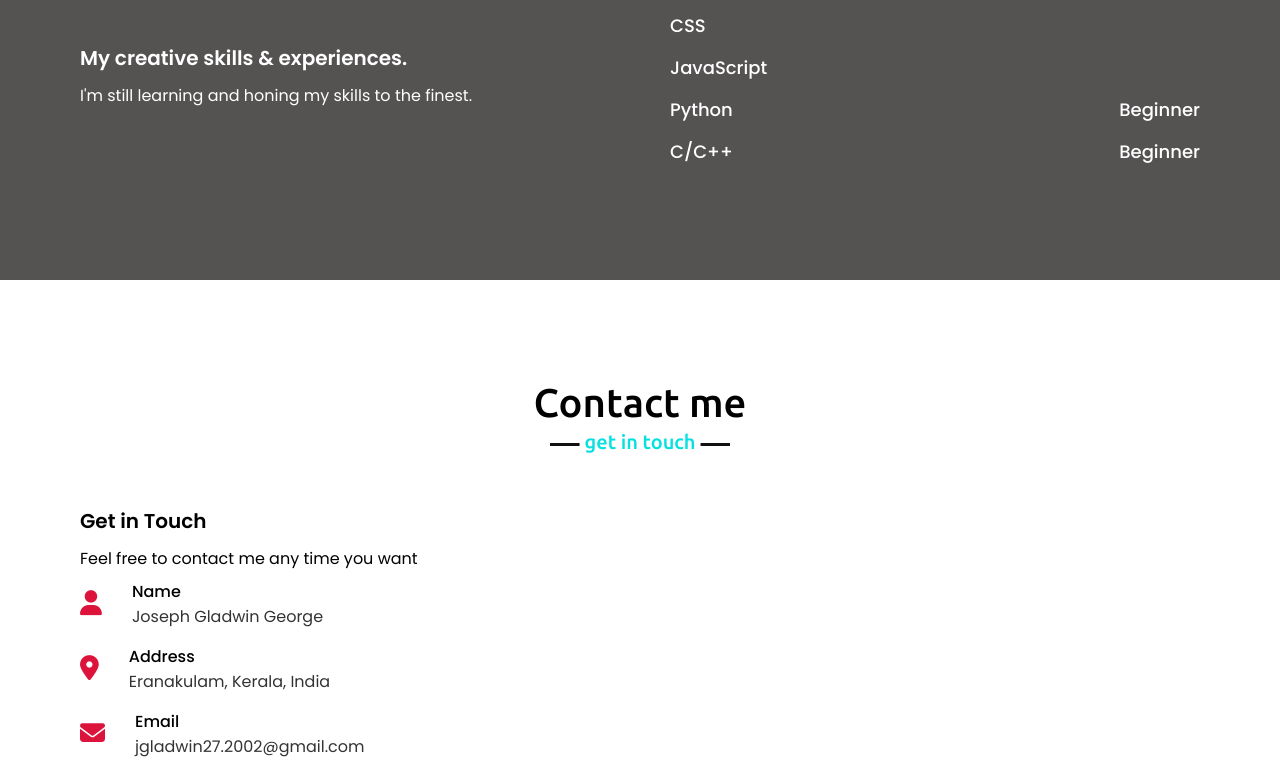
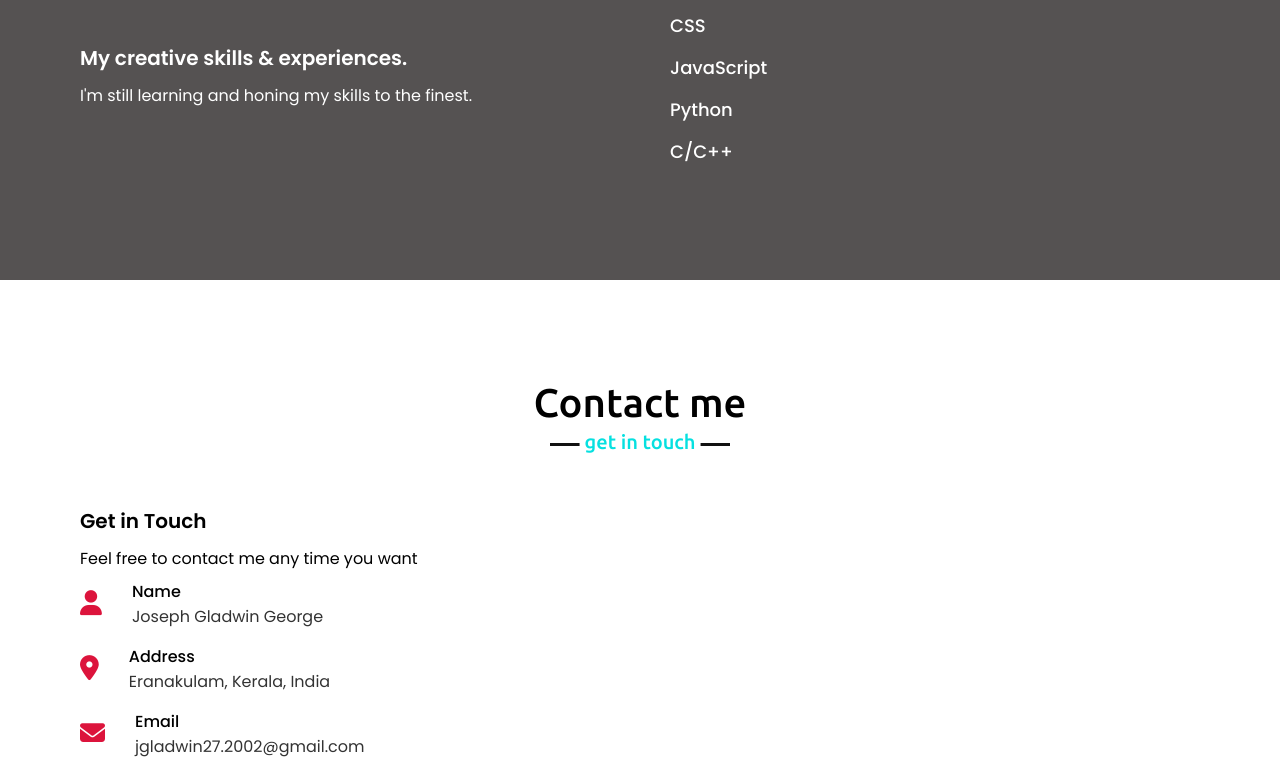
Before and after one commit to JosephGladwinGeorge/portfolio, a plain HTML site: page index.html in a window 1280 px wide. Shown: the part 1789-2552 px from the top of the page. Drawn offline with nearby package versions, Linux system fonts and the light colour scheme.

Commit message:
Update index.html

```diff
--- a/index.html
+++ b/index.html
@@ -89,14 +89,14 @@
                     <div class="bars">
                         <div class="info">
                             <span>Python</span>
-                            <span>Beginner</span>
+
                         </div>
 
                     </div>
                     <div class="bars">
                         <div class="info">
                             <span>C/C++</span>
-                            <span>Beginner</span>
+
                         </div>
 
                     </div>
```
